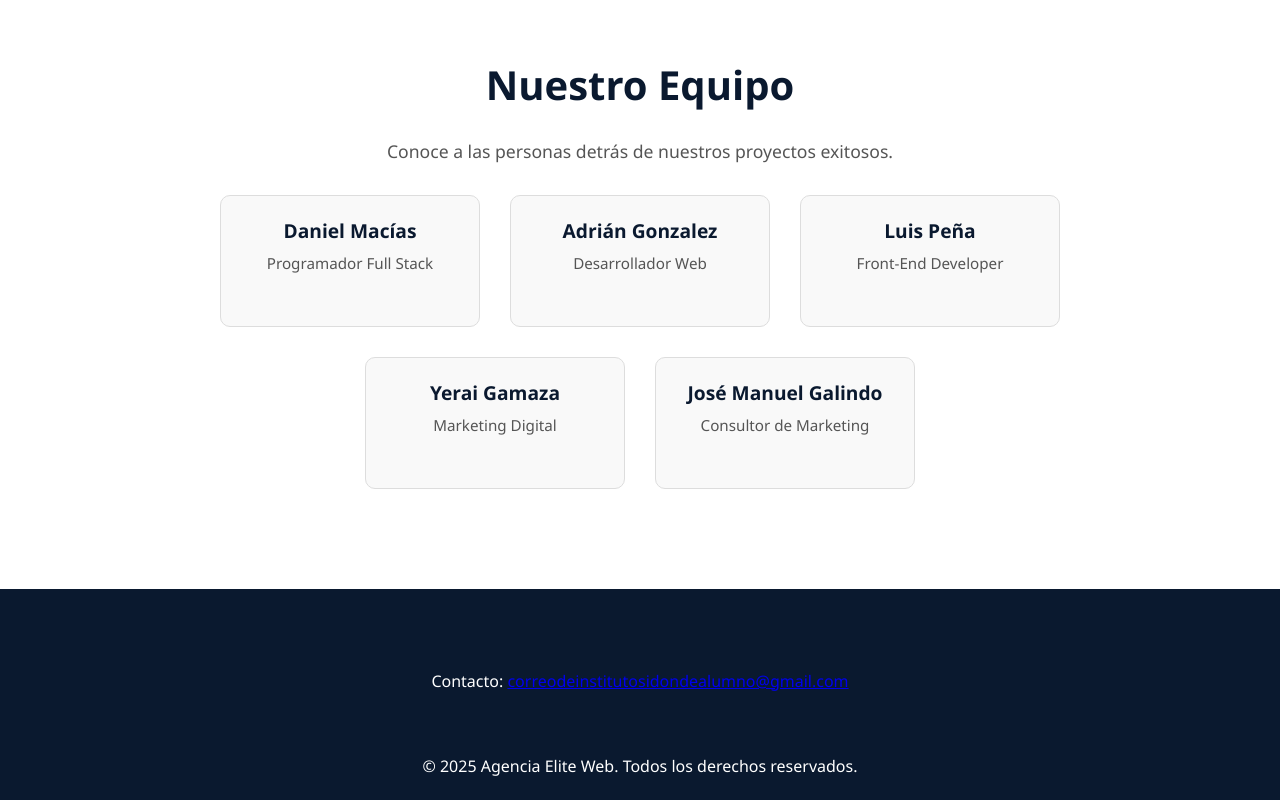
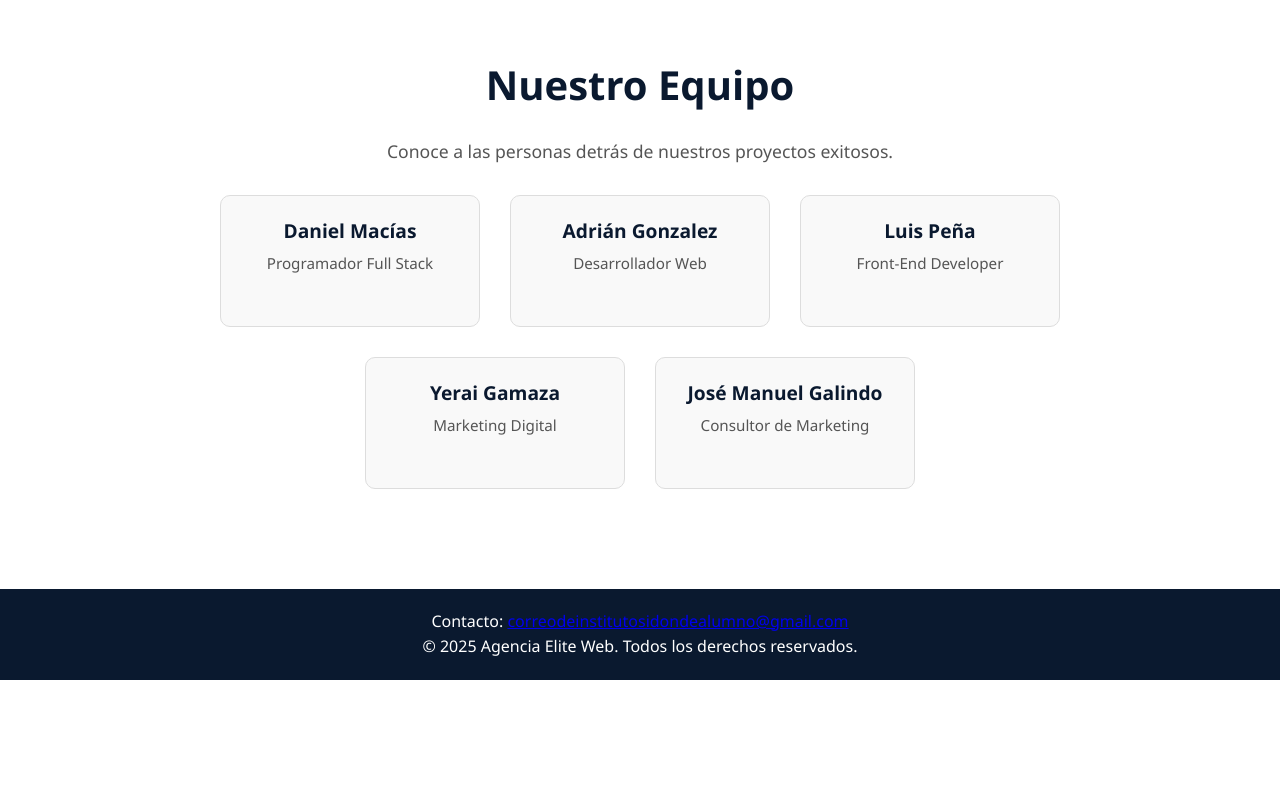
Before and after one commit to web-del-club/Web-de-empresa-de-webs, a plain HTML site: page index.html in a window 1280 px wide. Shown: the part 663-1463 px from the top of the page. After the commit the page ends 1343 px from the top, so only its background shows below. Drawn offline with Linux system fonts and the light colour scheme.

Commit message:
Update index.html

```diff
--- a/index.html
+++ b/index.html
@@ -54,9 +54,7 @@
     </div>
   </section>
   <footer>
-    <section id="contacto" class="contact">
      <p>Contacto: <a href="mailto:correodeinstitutosidondealumno@gmail.com">correodeinstitutosidondealumno@gmail.com</a></p>
-    </section>
     <p>&copy; 2025 Agencia Elite Web. Todos los derechos reservados.</p>
   </footer>
 
```
